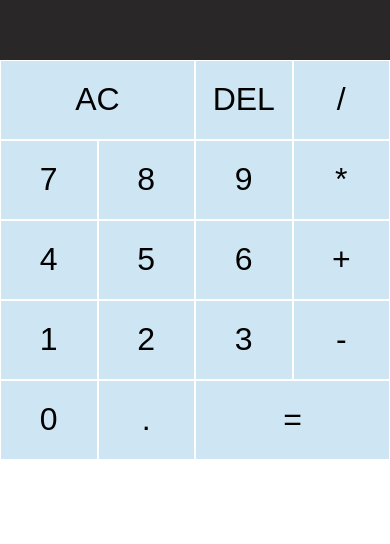
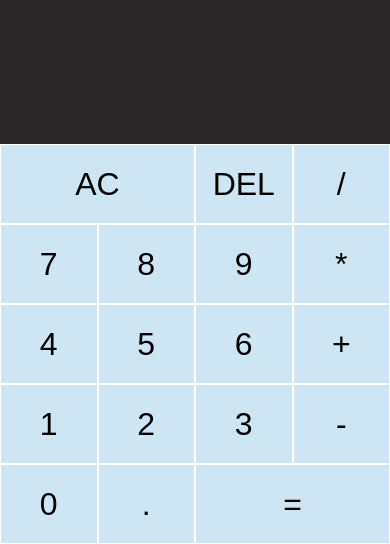
Before and after one commit to thazinnaing/calculator, a React (Vite) app: page / in a window 390 px wide. Shown: the part 300-844 px from the top of the page. Built offline with nearby package versions, Linux system fonts and the light colour scheme.

Commit message:
style: css

```diff
--- a/src/App.css
+++ b/src/App.css
@@ -3,21 +3,21 @@
   margin: 0;
   padding: 0;
 }
-/* body{
+body{
   width: 100vw;
   height: 100vh;
-  background: linear-gradient(0deg, rgba(51,219,182,1) 31%, rgba(205,253,45,1) 100%);
-} */
+  background-color: gainsboro;
+  display: flex;
+  justify-content: center;
+  align-items: center;
+  overflow: hidden;
+}
 .container{
   width: 100%;
   height: 100%;
-  display: flex;
-  justify-content: center;
-
 }
 .calculator-grid{
   display: grid;
-  margin-top: 60px;
   grid-template-columns: repeat(4,9rem);
   grid-template-rows: minmax(10rem, auto) repeat(5, 5rem);
 }
@@ -60,11 +60,11 @@
   .calculator-grid{
     width: 100vw;
     height: 100vh;
-    max-height: 90vh;
     margin-top: 0;
     display: grid;
     grid-template-columns: 25% 25% 25% 25%;
-    grid-template-rows: minmax(35% auto) 13% 13% 13% 13% 13%;
+    grid-template-rows: minmax(35% auto) repeat(5);
+
   }
   .output .previous-operand{
     font-size: 1.5rem;
```
